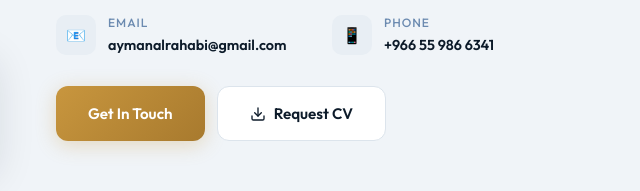
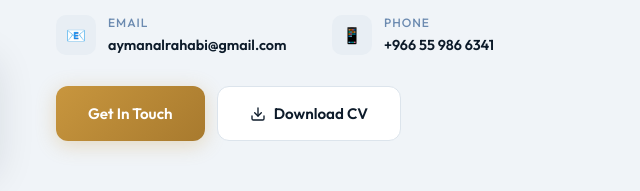
Before and after one commit to Mnabil-11/Ayman, a website built with Vite: page index.html in a window 1280 px wide. Shown: the part 1350-1541 px from the top of the page, 624-1264 px from the left. Built offline with nearby package versions, Linux system fonts and the light colour scheme; animation ran at ten frames a second.

Commit message:
Update index.html with Download CV button

```diff
--- a/index.html
+++ b/index.html
@@ -172,9 +172,9 @@
 
           <div class="about-buttons">
             <a href="#contact" class="btn btn-primary">Get In Touch</a>
-            <a href="mailto:aymanalrahabi@gmail.com?subject=Request%20for%20CV" class="btn btn-secondary">
+            <a href="Ayman_Abdullah_Civil_Engineer_CV_2027.pdf" class="btn btn-secondary" download>
               <svg width="16" height="16" viewBox="0 0 24 24" fill="none" stroke="currentColor" stroke-width="2" stroke-linecap="round" stroke-linejoin="round"><path d="M21 15v4a2 2 0 0 1-2 2H5a2 2 0 0 1-2-2v-4"/><polyline points="7 10 12 15 17 10"/><line x1="12" y1="15" x2="12" y2="3"/></svg>
-              Request CV
+              Download CV
             </a>
           </div>
         </div>
```
